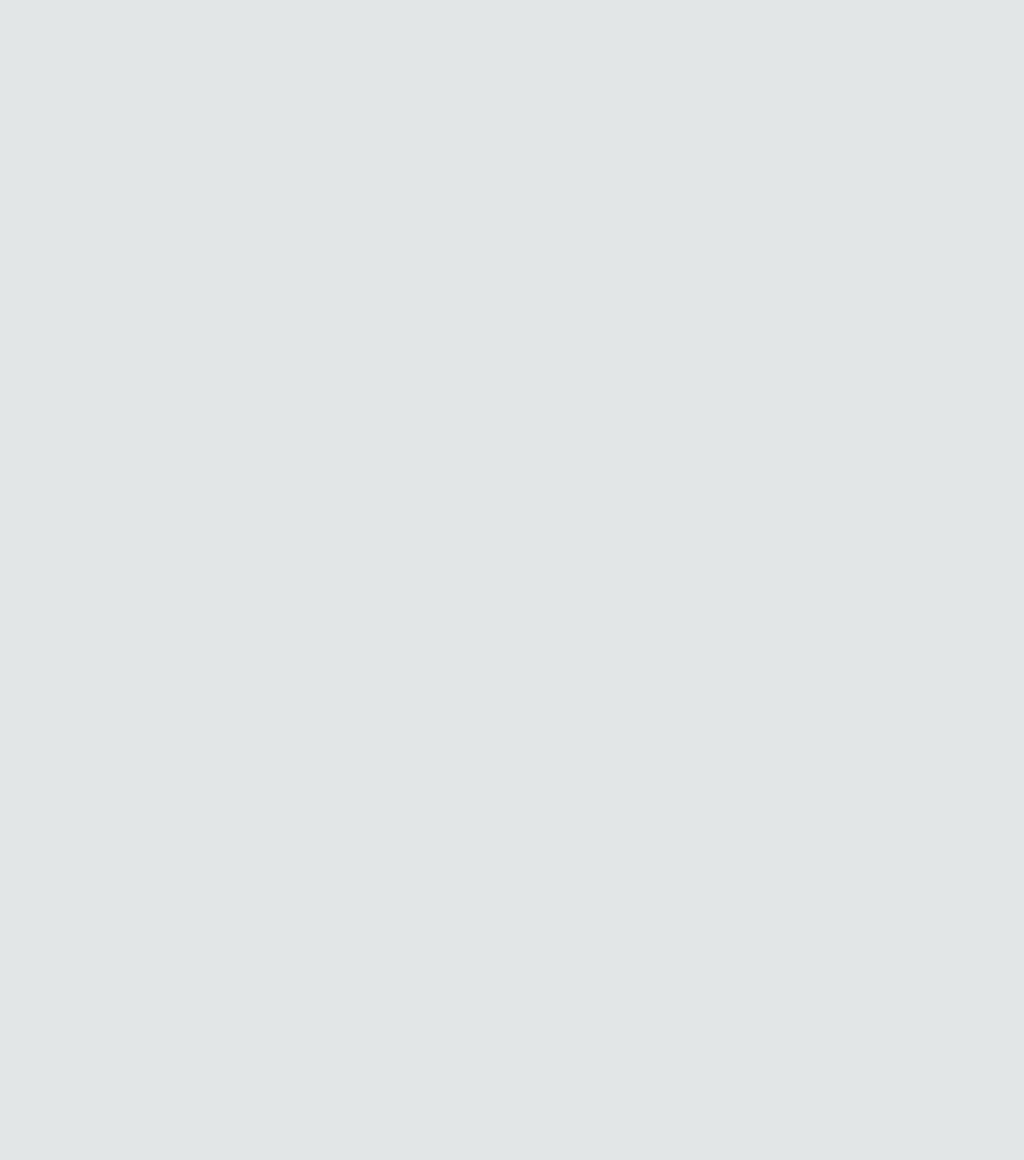
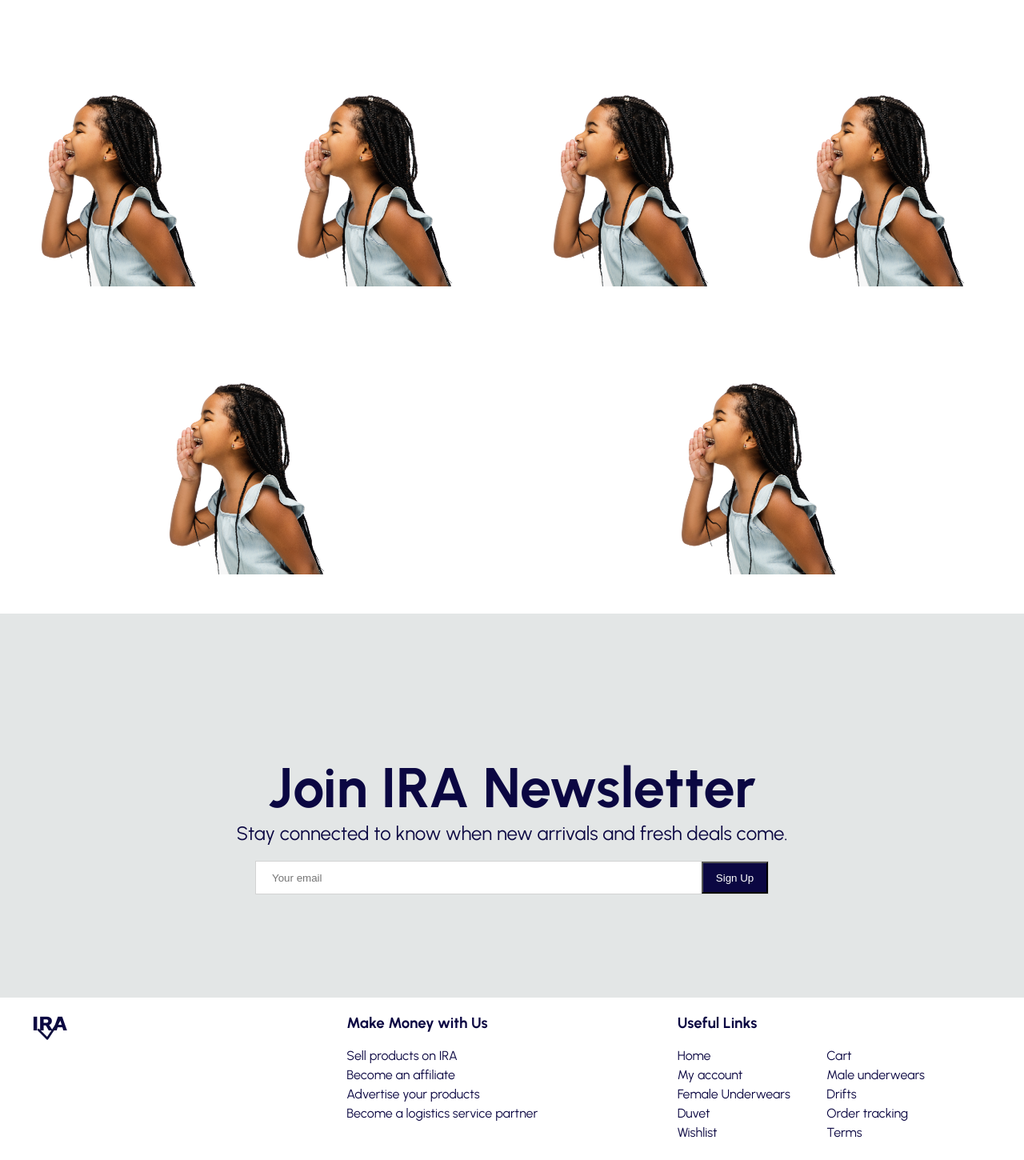
Before and after one commit to Lims-Paces/ira-shop, a React (Create React App) app: page / in a window 1280 px wide. Shown: the part 2278-3728 px from the top of the page at 80% size. Before the commit the page ends 1915 px from the top, so only its background shows below. Built offline with nearby package versions, Linux system fonts and the light colour scheme.

Commit message:
completed the homepage

```diff
--- a/public/index.html
+++ b/public/index.html
@@ -41,6 +41,7 @@
         box-sizing: border-box;
         font-family: "Urbanist", sans-serif;
         background-color: #e3e6e6;
+        color: #0b0742;
       }
     </style>
 
--- /dev/null
+++ b/src/Footer.js
@@ -0,0 +1,126 @@
+import React from "react";
+import styled from "styled-components";
+
+const Container = styled.div`
+  display: flex;
+  background-color: white;
+  padding-left: 40px;
+  padding-right: 40px;
+`;
+const Left = styled.div`
+  flex: 1;
+  display: flex;
+  flex-direction: row;
+  font-size: 13px;
+`;
+const Logo = styled.h1`
+  font-weight: bold;
+  color: #0b0742;
+  font-family: "Work Sans", sans-serif;
+`;
+const Dot = styled.div`
+  margin-top: -30px;
+  color: rgb(13, 13, 61);
+`;
+const Right = styled.div`
+  flex: 1;
+  padding: 20px;
+`;
+const Center = styled.div`
+  flex: 1;
+  padding: 20px;
+`;
+
+const Title = styled.h3`
+  margin: 0 0 20px 0;
+`;
+
+const ListItems = styled.div`
+  display: flex;
+  flex-direction: column;
+`;
+const UsefulLinks = styled.div`
+  display: flex;
+  flex-wrap: wrap;
+`;
+const UsefulItem = styled.div`
+  width: 50%;
+  margin-bottom: 5px;
+`;
+
+const Anchor = styled.a`
+  margin-bottom: 5px;
+  cursor: pointer;
+`;
+
+const Footer = () => {
+  return (
+    <Container>
+      <Left>
+        <Logo>
+          IRA
+          <Dot>
+            <svg
+              xmlns="http://www.w3.org/2000/svg"
+              viewBox="0 0 24 24"
+              fill="currentColor"
+              class="w-6 h-6"
+            >
+              <path
+                fill-rule="evenodd"
+                d="M19.916 4.626a.75.75 0 01.208 1.04l-9 13.5a.75.75 0 01-1.154.114l-6-6a.75.75 0 011.06-1.06l5.353 5.353 8.493-12.739a.75.75 0 011.04-.208z"
+                clip-rule="evenodd"
+              />
+            </svg>
+          </Dot>
+        </Logo>
+      </Left>
+      <Center>
+        <Title>Make Money with Us</Title>
+        <ListItems>
+          <Anchor>Sell products on IRA</Anchor>
+          <Anchor>Become an affiliate</Anchor>
+          <Anchor>Advertise your products</Anchor>
+          <Anchor>Become a logistics service partner</Anchor>
+        </ListItems>
+      </Center>
+      <Right>
+        <Title>Useful Links</Title>
+        <UsefulLinks>
+          <UsefulItem>
+            <Anchor>Home</Anchor>
+          </UsefulItem>
+          <UsefulItem>
+            <Anchor>Cart</Anchor>
+          </UsefulItem>
+          <UsefulItem>
+            <Anchor>My account</Anchor>
+          </UsefulItem>
+          <UsefulItem>
+            <Anchor>Male underwears</Anchor>
+          </UsefulItem>
+          <UsefulItem>
+            <Anchor>Female Underwears</Anchor>
+          </UsefulItem>
+          <UsefulItem>
+            <Anchor>Drifts</Anchor>
+          </UsefulItem>
+          <UsefulItem>
+            <Anchor>Duvet</Anchor>
+          </UsefulItem>
+          <UsefulItem>
+            <Anchor>Order tracking</Anchor>
+          </UsefulItem>
+          <UsefulItem>
+            <Anchor>Wishlist</Anchor>
+          </UsefulItem>
+          <UsefulItem>
+            <Anchor>Terms</Anchor>
+          </UsefulItem>
+        </UsefulLinks>
+      </Right>
+    </Container>
+  );
+};
+
+export default Footer;
--- /dev/null
+++ b/src/components/AllProduct.js
@@ -0,0 +1,49 @@
+import React from "react";
+import styled from "styled-components";
+import ShoppingCartOutlinedIcon from "@mui/icons-material/ShoppingCartOutlined";
+import SearchOutlinedIcon from "@mui/icons-material/SearchOutlined";
+
+const Icon = styled.div`
+  opacity: 0;
+  transition: all 0.5s ease-in-out;
+  cursor: pointer;
+`;
+const Container = styled.div`
+  flex: 1;
+
+  margin: 5px;
+  min-width: 280px;
+  height: 350px;
+  display: flex;
+  align-items: center;
+  justify-content: center;
+
+  &:hover ${Icon} {
+    opacity: 1;
+  }
+`;
+
+const Image = styled.img`
+  height: 75%;
+`;
+
+const Info = styled.div``;
+
+const AllProduct = ({ item }) => {
+  return (
+    <Container>
+      <Image src={item.img} />
+      <Info>
+        <Icon>
+          <ShoppingCartOutlinedIcon />
+        </Icon>
+
+        <Icon>
+          <SearchOutlinedIcon />
+        </Icon>
+      </Info>
+    </Container>
+  );
+};
+
+export default AllProduct;
--- /dev/null
+++ b/src/components/AllProducts.js
@@ -0,0 +1,39 @@
+import React from "react";
+import styled from "styled-components";
+import { allProducts } from "../data";
+import AllProduct from "./AllProduct";
+
+const Container = styled.div`
+  display: flex;
+  flex-wrap: wrap;
+  justify-content: space-between;
+  background-color: white;
+  padding-top: 0;
+  margin-top: 0;
+`;
+
+const Header = styled.h2`
+  font-size: 25px;
+  padding-top: 40px;
+  padding-left: 50px;
+  margin-bottom: 0;
+`;
+
+const Wrapper = styled.div`
+  background-color: white;
+`;
+
+const AllProducts = () => {
+  return (
+    <Wrapper>
+      <Header>New arrivals</Header>
+      <Container>
+        {allProducts.map((item) => (
+          <AllProduct key={item.id} item={item} />
+        ))}
+      </Container>
+    </Wrapper>
+  );
+};
+
+export default AllProducts;
--- a/src/components/Newsletter.js
+++ b/src/components/Newsletter.js
@@ -1,10 +1,61 @@
 import React from "react";
 import styled from "styled-components";
 
-const Container = styled.div``;
+const Container = styled.div`
+  height: 60vh;
+  display: flex;
+  align-items: center;
+  justify-content: center;
+  flex-direction: column;
+`;
+
+const Title = styled.h1`
+  font-size: 70px;
+  margin-bottom: 0;
+`;
+
+const Description = styled.p`
+  margin-top: 0;
+  margin-bottom: 5px;
+  font-size: 24px;
+`;
+
+const InputContainer = styled.div`
+  width: 50%;
+  height: 40px;
+  background-color: white;
+  display: flex;
+  justify-content: space-between;
+  border: 1px solid lightgray;
+  margin-top: 15px;
+`;
+
+const Input = styled.input`
+  border: none;
+  outline: none;
+  padding-left: 20px;
+  flex: 8;
+`;
+
+const Button = styled.button`
+  flex: 1;
+  background-color: #0b0742;
+  color: white;
+`;
 
 const Newsletter = () => {
-  return <Container></Container>;
+  return (
+    <Container>
+      <Title>Join IRA Newsletter</Title>
+      <Description>
+        Stay connected to know when new arrivals and fresh deals come.
+      </Description>
+      <InputContainer>
+        <Input placeholder="Your email" />
+        <Button>Sign Up</Button>
+      </InputContainer>
+    </Container>
+  );
 };
 
 export default Newsletter;
--- a/src/components/Products.js
+++ b/src/components/Products.js
@@ -7,7 +7,7 @@ const Container = styled.div`
   background-color: white;
   height: 45vh;
   padding: 5px 20px;
-  margin: 0 30px 50px 30px;
+  margin: 0 30px 30px 30px;
 `;
 
 const Wrapper = styled.div`
--- a/src/data.js
+++ b/src/data.js
@@ -1,6 +1,5 @@
 import linger from "../src/images/linger.png";
 import thrift from "../src/images/thrift.jpg";
-import category1 from "../src/images/category1.jpg";
 
 export const sliderItems = [
   {
@@ -85,3 +84,46 @@ export const popularProducts = [
     img: thrift,
   },
 ];
+
+export const allProducts = [
+  {
+    id: 1,
+    img: thrift,
+  },
+  {
+    id: 2,
+    img: thrift,
+  },
+  {
+    id: 3,
+    img: thrift,
+  },
+  {
+    id: 4,
+    img: thrift,
+  },
+  {
+    id: 5,
+    img: thrift,
+  },
+  {
+    id: 6,
+    img: thrift,
+  },
+  {
+    id: 7,
+    img: thrift,
+  },
+  {
+    id: 8,
+    img: thrift,
+  },
+  {
+    id: 9,
+    img: thrift,
+  },
+  {
+    id: 10,
+    img: thrift,
+  },
+];
--- a/src/pages/Home.js
+++ b/src/pages/Home.js
@@ -1,9 +1,12 @@
 import React from "react";
+import AllProducts from "../components/AllProducts";
 import Announcement from "../components/Announcement";
 import Categories from "../components/Categories";
 import Navbar from "../components/Navbar";
+import Newsletter from "../components/Newsletter";
 import Products from "../components/Products";
 import Slider from "../components/Slider";
+import Footer from "../Footer";
 
 const Home = () => {
   return (
@@ -13,6 +16,9 @@ const Home = () => {
       <Slider />
       <Categories />
       <Products />
+      <AllProducts />
+      <Newsletter />
+      <Footer />
     </div>
   );
 };
```
